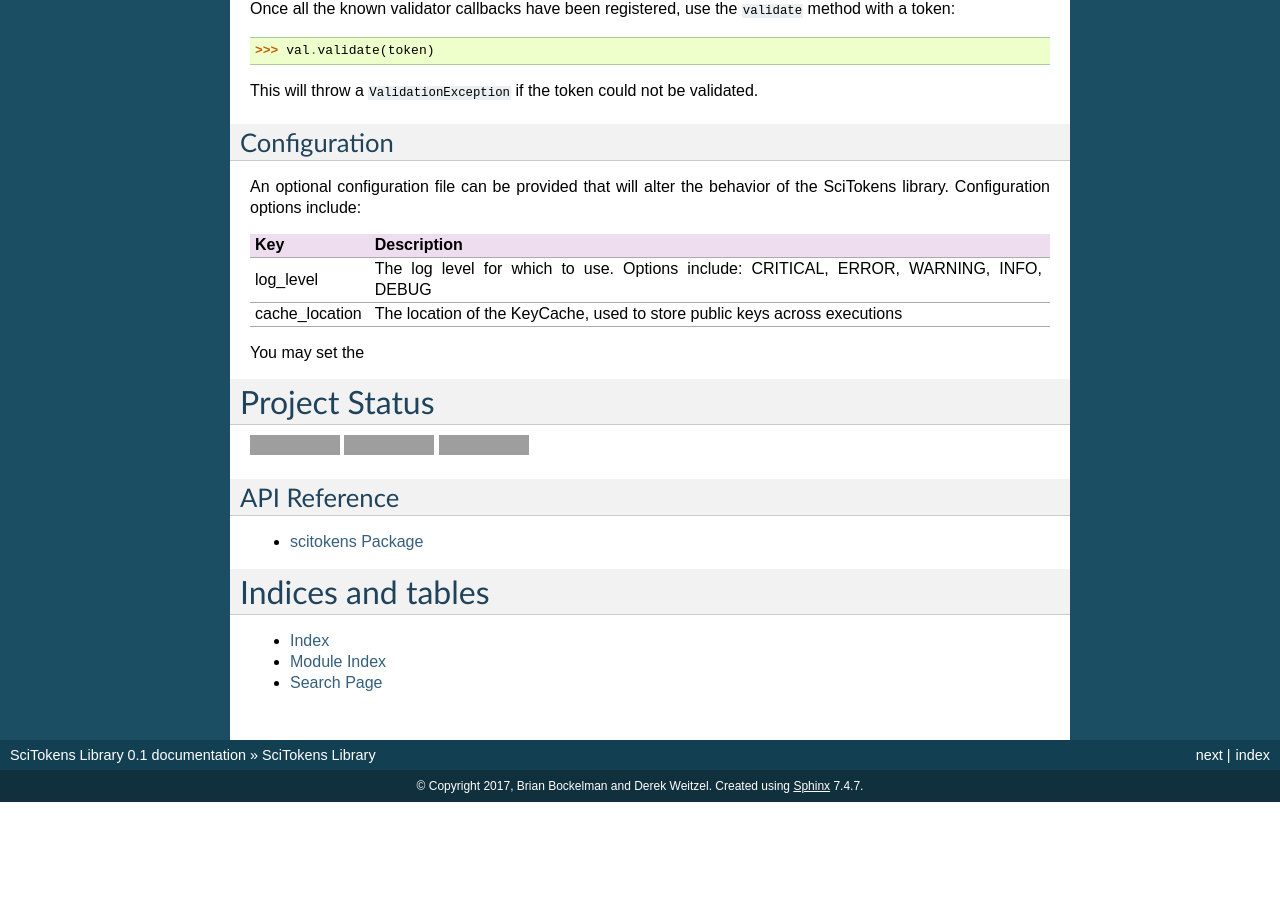
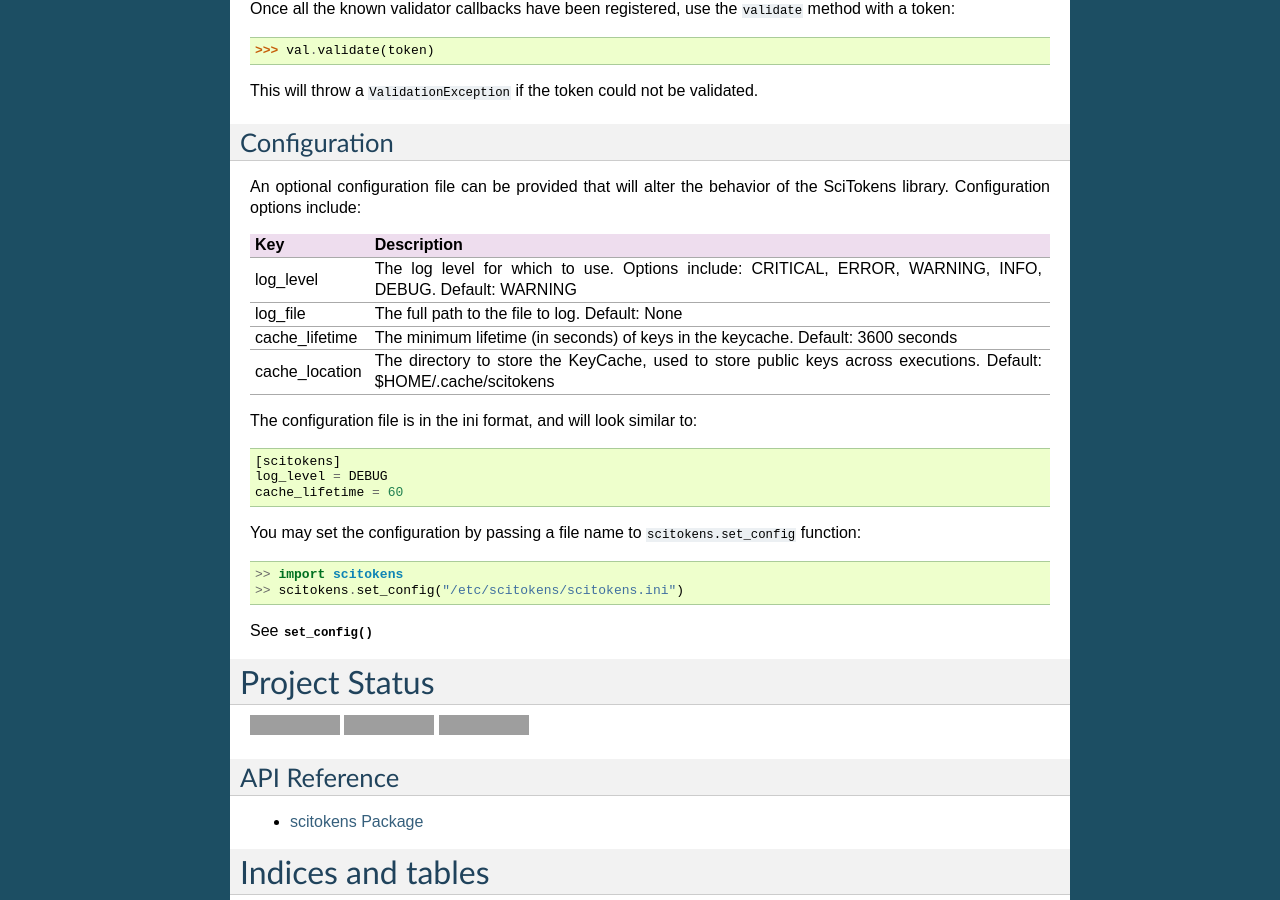
Before and after one commit to scitokens/scitokens, a Sphinx documentation site: the page built from docs/source/index.rst, in a window 1280 px wide and 900 px high, scrolled down 1891 px. Built offline with Sphinx 7.4.7, drawn with Linux system fonts in a browser that asks for light colours; before the commit the page ends 2693 px from its top, so only the background shows below that; grey boxes are pictures that could not be loaded.

Commit message:
Documenting everything

```diff
--- a/README.rst
+++ b/README.rst
@@ -151,14 +151,36 @@ Configuration
 An optional configuration file can be provided that will alter the behavior of
 the SciTokens library.  Configuration options include:
 
-================== =======================================================================================
+================== ========================================================================================
 Key                Description
-================== =======================================================================================
-log_level          The log level for which to use.  Options include: CRITICAL, ERROR, WARNING, INFO, DEBUG
-cache_location     The location of the KeyCache, used to store public keys across executions
-================== =======================================================================================
+================== ========================================================================================
+log_level          The log level for which to use.  Options include: CRITICAL, ERROR, WARNING, INFO, DEBUG.
+                   Default: WARNING
+log_file           The full path to the file to log.
+                   Default: None
+cache_lifetime     The minimum lifetime (in seconds) of keys in the keycache.
+                   Default: 3600 seconds
+cache_location     The directory to store the KeyCache, used to store public keys across executions.
+                   Default: $HOME/.cache/scitokens
+================== ========================================================================================
 
-You may set the
+The configuration file is in the ini format, and will look similar to:
+
+::
+
+    [scitokens]
+    log_level = DEBUG
+    cache_lifetime = 60
+
+You may set the configuration by passing a file name to ``scitokens.set_config`` function:
+
+::
+
+    >> import scitokens
+    >> scitokens.set_config("/etc/scitokens/scitokens.ini")
+
+See :py:func:`~scitokens.utils.config.set_config`
+
 
 Project Status
 ==============
```
Also changed, not shown: docs/source/scitokens.rst (+7 -0 lines), 3 other files.
